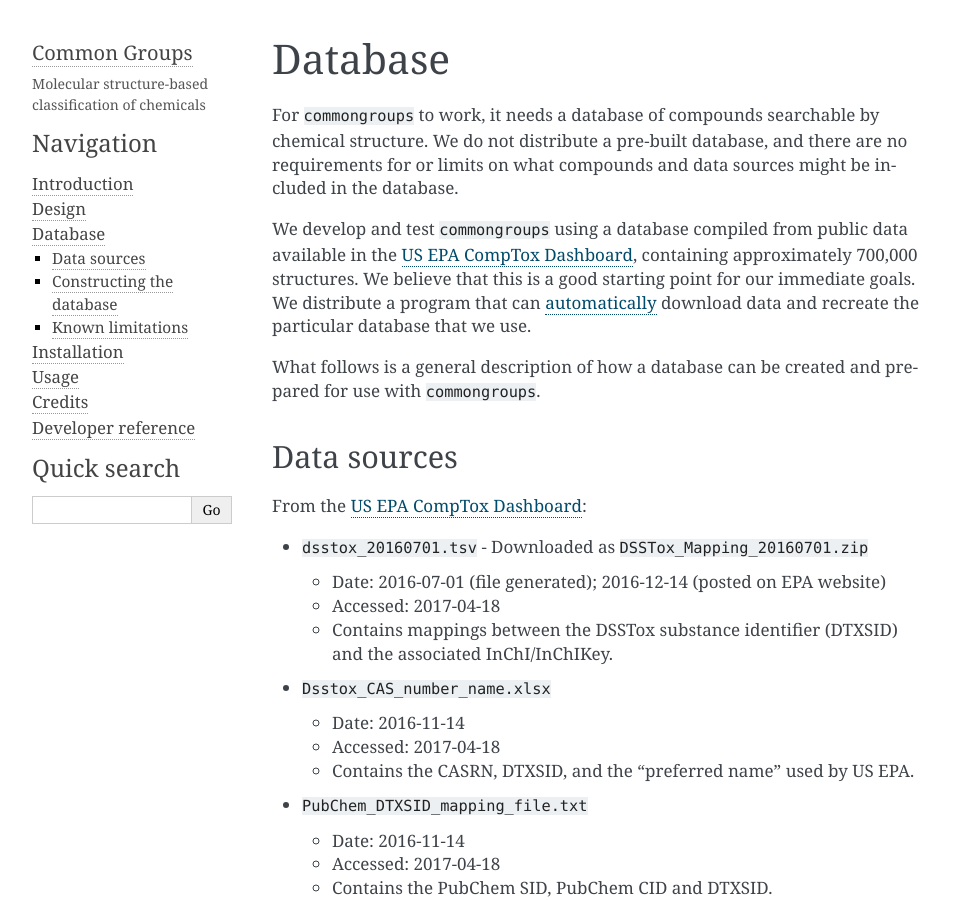
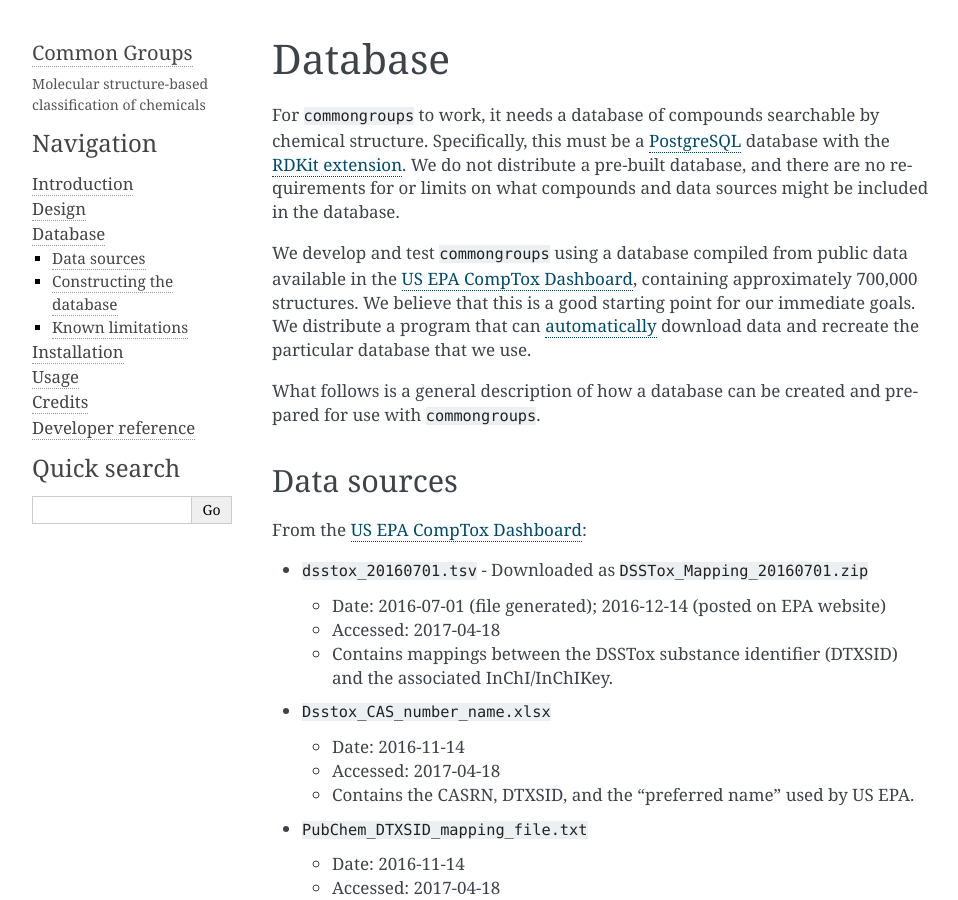
Before and after one commit to akokai/commongroups, a Sphinx documentation site: the page built from docs/database.rst, in a window 1280 px wide and 900 px high. Shown: the whole window, without its empty margins (148-1106 px from the left). Built offline with Sphinx 7.4.7, drawn with Linux system fonts in a browser that asks for light colours.

Commit message:
Update docs

```diff
--- a/docs/database.rst
+++ b/docs/database.rst
@@ -1,9 +1,10 @@
 Database
 ========
 
-For ``commongroups`` to work, it needs a database of compounds searchable
-by chemical structure. We do not distribute a pre-built database, and there are
-no requirements for or limits on what compounds and data sources might be
+For ``commongroups`` to work, it needs a database of compounds searchable by
+chemical structure. Specifically, this must be a `PostgreSQL`_ database with
+the `RDKit extension`_. We do not distribute a pre-built database, and there
+are no requirements for or limits on what compounds and data sources might be
 included in the database.
 
 We develop and test ``commongroups`` using a database compiled from public data
@@ -82,4 +83,6 @@ each substance.
 The database produced by our automatic installation script satisfies these
 requirements.
 
+.. _PostgreSQL: https://www.postgresql.org/
+.. _RDKit extension: http://rdkit.org/docs/Cartridge.html
 .. _US EPA CompTox Dashboard: https://comptox.epa.gov/dashboard/downloads
```
